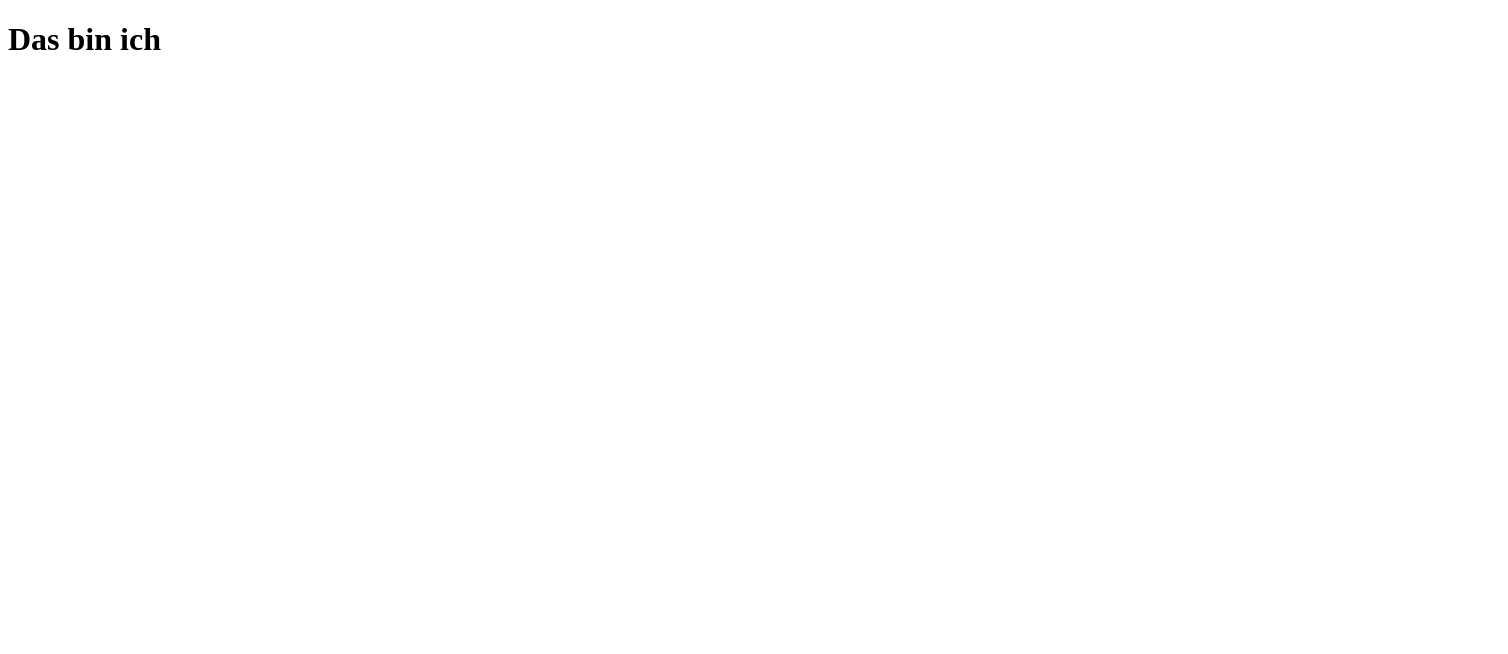
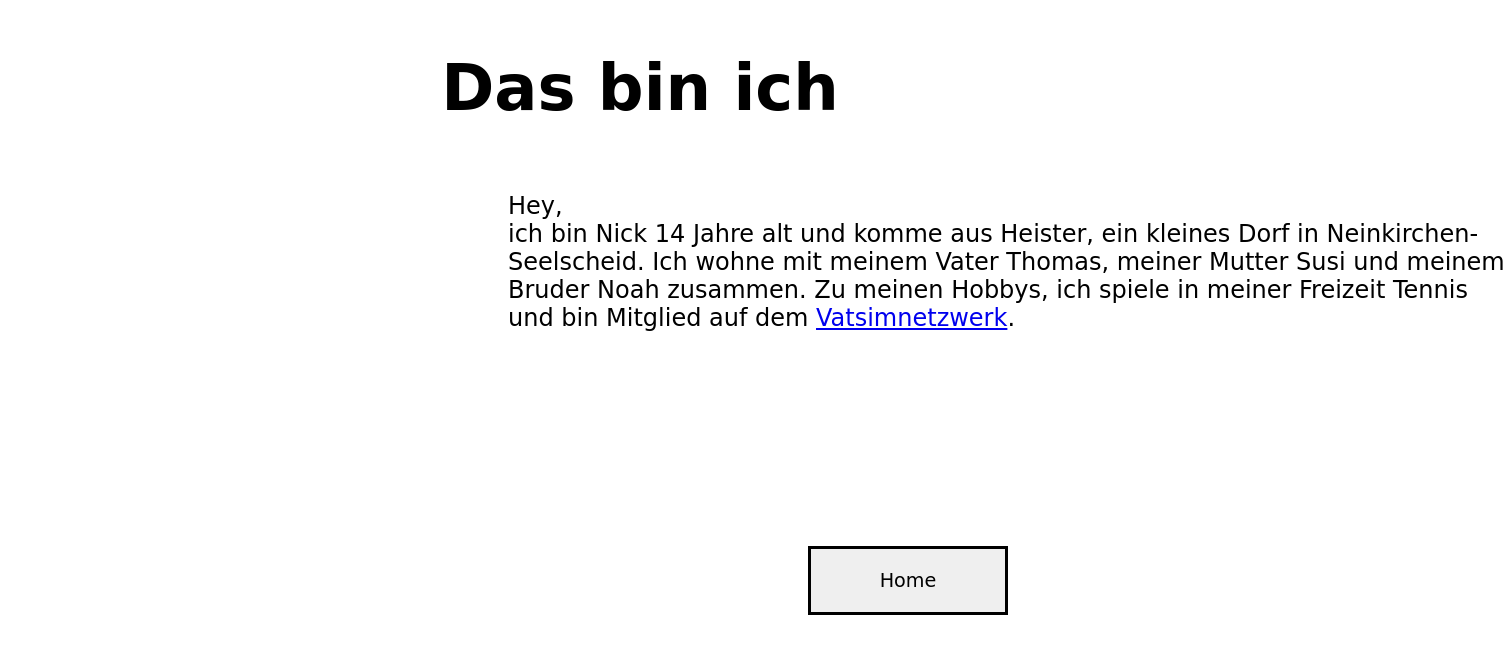
Before and after one commit to NickOschlisniok/FakeNews2, a plain HTML site: page Nick.html in a window 1280 px wide. Shown: the whole page, 1508 px wide, since content can reach past the window. Drawn offline with Linux system fonts and the light colour scheme.

Commit message:
Add files via upload

```diff
--- a/Nick.css
+++ b/Nick.css
@@ -0,0 +1,36 @@
+.dasbinich{
+    display: flex;
+    justify-content: center;
+    font-size: xx-large;
+    font-family: cursive;
+}
+
+.Hey{
+    display: flex;
+    justify-content: center;
+    font-size: x-large;
+    font-family: cursive;
+    width: 1000px;
+    margin-left: 500px;
+}
+
+.Bild{
+    width: 1100px;
+    height: 1900px;
+}
+
+.Home {
+  position: absolute;
+  font-family: cursive;
+  font-size: larger;
+  padding: 20px;
+  border: 3px solid black;
+  width: 200px;
+  margin-left: 800px;
+  margin-top: 190px;
+}
+
+.Home:hover{
+  transition: all .4s;
+  scale: 1.2;
+}
--- a/Nick.html
+++ b/Nick.html
@@ -1,16 +1,29 @@
 <!DOCTYPE html>
 <html lang="en">
-<head>
-    <meta charset="UTF-8">
-    <meta name="viewport" content="width=device-width, initial-scale=1.0">
+  <head>
+    <meta charset="UTF-8" />
+    <meta name="viewport" content="width=device-width, initial-scale=1.0" />
     <title>Über mich</title>
-    <link rel="stylesheet" href="Nick.css">
-</head>
-<body>
+    <link rel="stylesheet" href="Nick.css" />
+  </head>
+  <body>
     <header class="dasbinich">
-        <h1>
-            Das bin ich
-        </h1>
+      <h1>Das bin ich</h1>
     </header>
-</body>
+
+    <div class="Hey">
+      <p>
+        Hey, <br />
+        ich bin Nick 14 Jahre alt und komme aus Heister, ein kleines Dorf in
+        Neinkirchen-Seelscheid. Ich wohne mit meinem Vater Thomas, meiner Mutter
+        Susi und meinem Bruder Noah zusammen. Zu meinen Hobbys, ich spiele in
+        meiner Freizeit Tennis und bin Mitglied auf dem
+        <a href="https://vatsim-germany.org">Vatsimnetzwerk</a>.
+      </p>
+    </div>
+
+    <form  action="index.html">
+        <button class="Home">Home</button>
+    </form>
+  </body>
 </html>
```
